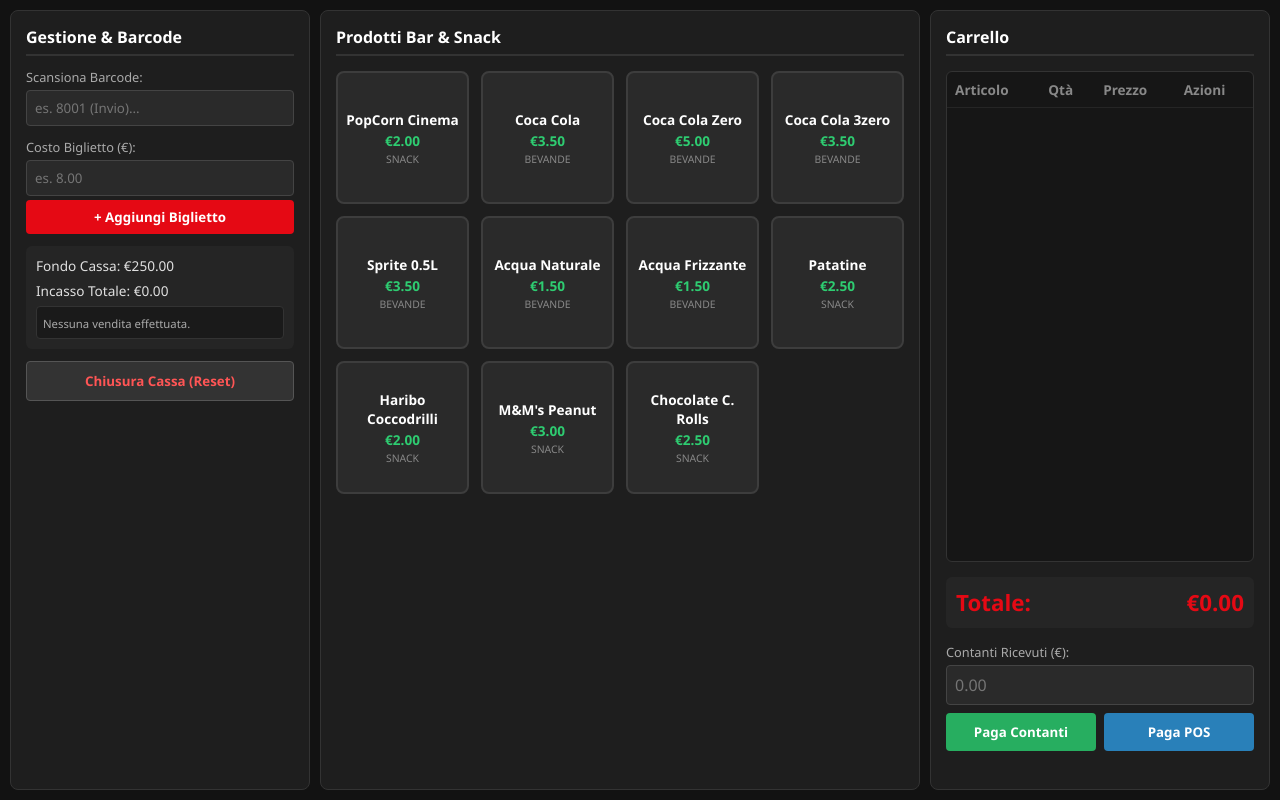
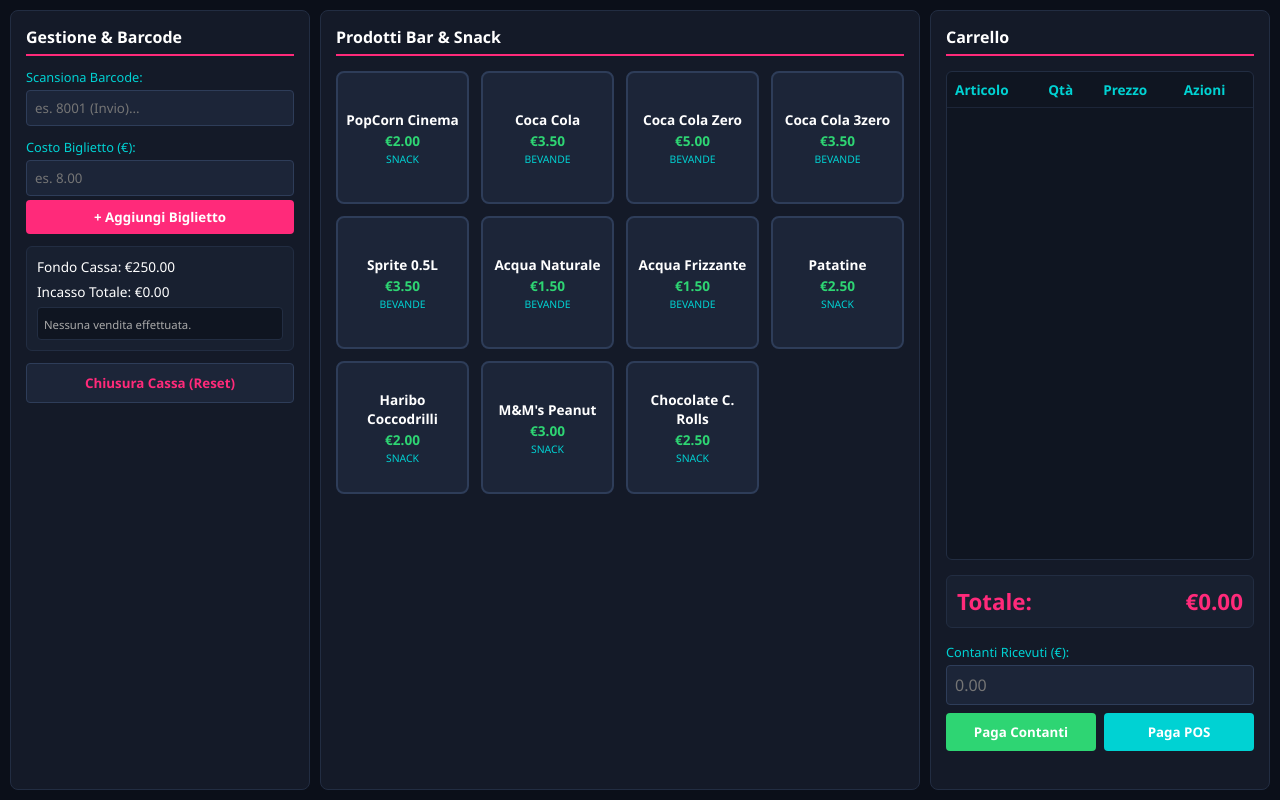
Before and after one commit to TheLissOfficial/cassacinematta, a plain HTML site: page index.html in a window 1280 px wide. Drawn offline with Linux system fonts and the light colour scheme.

Commit message:
Refactor CSS styles for improved design

```diff
--- a/style.css
+++ b/style.css
@@ -1,5 +1,6 @@
+/* Palette basata sul logo di Cine Lilla Mattarello[cite: 4] */
 * { box-sizing: border-box; margin: 0; padding: 0; font-family: 'Segoe UI', Tahoma, Geneva, Verdana, sans-serif; }
-body { background-color: #121212; color: #e0e0e0; height: 100vh; overflow: hidden; }
+body { background-color: #0b0f19; color: #ffffff; height: 100vh; overflow: hidden; }
 
 .pos-container {
     display: flex;
@@ -11,13 +12,13 @@ body { background-color: #121212; color: #e0e0e0; height: 100vh; overflow: hidde
 
 .sidebar-left {
     width: 300px;
-    background: #1e1e1e;
+    background: #141a28;
     border-radius: 8px;
     padding: 15px;
     display: flex;
     flex-direction: column;
     gap: 12px;
-    border: 1px solid #333;
+    border: 1px solid #222d42;
     overflow-y: auto;
 }
 
@@ -29,44 +30,45 @@ body { background-color: #121212; color: #e0e0e0; height: 100vh; overflow: hidde
 
 .ticket-input-group label {
     font-size: 0.8rem;
-    color: #aaa;
+    color: #00d2d3; /* Azzurro del logo */
 }
 
 .ticket-input-group input {
     padding: 8px;
-    background: #2a2a2a;
-    border: 1px solid #444;
+    background: #1c2538;
+    border: 1px solid #2e3d59;
     color: #fff;
     border-radius: 4px;
 }
 
 .session-info {
-    background: #252525;
+    background: #182030;
     padding: 10px;
     border-radius: 6px;
     font-size: 0.85rem;
     display: flex;
     flex-direction: column;
     gap: 6px;
+    border: 1px solid #222d42;
 }
 
 .sales-stats {
     max-height: 120px;
     overflow-y: auto;
-    background: #1a1a1a;
+    background: #0f1521;
     padding: 6px;
     border-radius: 4px;
-    border: 1px solid #333;
+    border: 1px solid #222d42;
 }
 
 .main-center {
     flex: 1;
-    background: #1e1e1e;
+    background: #141a28;
     border-radius: 8px;
     padding: 15px;
     display: flex;
     flex-direction: column;
-    border: 1px solid #333;
+    border: 1px solid #222d42;
     overflow-y: auto;
 }
 
@@ -79,8 +81,8 @@ body { background-color: #121212; color: #e0e0e0; height: 100vh; overflow: hidde
 
 .product-btn {
     aspect-ratio: 1 / 1;
-    background: #2a2a2a;
-    border: 2px solid #3d3d3d;
+    background: #1c2538;
+    border: 2px solid #2e3d59;
     border-radius: 8px;
     color: white;
     display: flex;
@@ -94,8 +96,8 @@ body { background-color: #121212; color: #e0e0e0; height: 100vh; overflow: hidde
 }
 
 .product-btn:hover {
-    background: #353535;
-    border-color: #e50914;
+    background: #243048;
+    border-color: #ff2a7a; /* Fucsia del logo */
     transform: translateY(-2px);
 }
 
@@ -103,38 +105,39 @@ body { background-color: #121212; color: #e0e0e0; height: 100vh; overflow: hidde
     font-size: 0.85rem;
     font-weight: bold;
     margin-bottom: 2px;
+    color: #ffffff;
 }
 
 .product-price {
     font-size: 0.85rem;
-    color: #2ecc71;
+    color: #2ed573; /* Verde del logo */
     font-weight: bold;
 }
 
 .product-category {
     font-size: 0.65rem;
-    color: #888;
+    color: #00d2d3; /* Azzurro del logo */
     margin-top: 2px;
     text-transform: uppercase;
 }
 
 .sidebar-right {
     width: 340px;
-    background: #1e1e1e;
+    background: #141a28;
     border-radius: 8px;
     padding: 15px;
     display: flex;
     flex-direction: column;
     gap: 15px;
-    border: 1px solid #333;
+    border: 1px solid #222d42;
 }
 
 .cart-table-wrapper {
     flex: 1;
     overflow-y: auto;
-    background: #161616;
+    background: #0f1521;
     border-radius: 6px;
-    border: 1px solid #333;
+    border: 1px solid #222d42;
 }
 
 .cart-table {
@@ -146,15 +149,16 @@ body { background-color: #121212; color: #e0e0e0; height: 100vh; overflow: hidde
 .cart-table th, .cart-table td {
     padding: 8px;
     text-align: left;
-    border-bottom: 1px solid #252525;
+    border-bottom: 1px solid #1c2538;
 }
 
-.cart-table th { color: #888; }
+.cart-table th { color: #00d2d3; }
 
 .cart-summary {
-    background: #252525;
+    background: #182030;
     padding: 10px;
     border-radius: 6px;
+    border: 1px solid #222d42;
 }
 
 .total-row {
@@ -162,7 +166,7 @@ body { background-color: #121212; color: #e0e0e0; height: 100vh; overflow: hidde
     justify-content: space-between;
     font-size: 1.4rem;
     font-weight: bold;
-    color: #e50914;
+    color: #ff2a7a; /* Fucsia del logo */
 }
 
 .payment-section {
@@ -179,13 +183,13 @@ body { background-color: #121212; color: #e0e0e0; height: 100vh; overflow: hidde
 
 .cash-input-group label {
     font-size: 0.8rem;
-    color: #aaa;
+    color: #00d2d3;
 }
 
 .cash-input-group input {
     padding: 8px;
-    background: #2a2a2a;
-    border: 1px solid #444;
+    background: #1c2538;
+    border: 1px solid #2e3d59;
     color: white;
     font-size: 1rem;
     border-radius: 4px;
@@ -207,13 +211,13 @@ body { background-color: #121212; color: #e0e0e0; height: 100vh; overflow: hidde
 
 h2 {
     font-size: 1rem;
-    color: #fff;
-    border-bottom: 2px solid #333;
+    color: #ffffff;
+    border-bottom: 2px solid #ff2a7a; /* Fucsia del logo */
     padding-bottom: 6px;
 }
 
 .btn-action {
-    background: #e50914;
+    background: #ff2a7a; /* Fucsia del logo */
     color: white;
     border: none;
     padding: 8px;
@@ -221,27 +225,27 @@ h2 {
     font-weight: bold;
     cursor: pointer;
 }
-.btn-action:hover { background: #f6121d; }
+.btn-action:hover { background: #ff4d8d; }
 
-.btn-success { background: #27ae60; color: white; }
-.btn-success:hover { background: #2ecc71; }
+.btn-success { background: #2ed573; color: white; /* Verde del logo */ }
+.btn-success:hover { background: #26af5c; }
 
-.btn-info { background: #2980b9; color: white; }
-.btn-info:hover { background: #3498db; }
+.btn-info { background: #00d2d3; color: white; /* Azzurro del logo */ }
+.btn-info:hover { background: #00b4b5; }
 
 .btn-danger {
-    background: #333;
-    color: #ff5555;
-    border: 1px solid #555;
+    background: #1c2538;
+    color: #ff2a7a;
+    border: 1px solid #2e3d59;
     padding: 10px;
     border-radius: 4px;
     font-weight: bold;
     cursor: pointer;
 }
-.btn-danger:hover { background: #444; }
+.btn-danger:hover { background: #243048; }
 
 .error-msg {
-    color: #ff5555;
+    color: #ff2a7a;
     font-size: 0.8rem;
     height: 15px;
 }
@@ -251,7 +255,7 @@ h2 {
     position: fixed;
     top: 0; left: 0;
     width: 100vw; height: 100vh;
-    background: rgba(0,0,0,0.8);
+    background: rgba(11, 15, 25, 0.85);
     display: flex;
     justify-content: center;
     align-items: center;
@@ -259,29 +263,29 @@ h2 {
 }
 
 .modal-content {
-    background: #1e1e1e;
+    background: #141a28;
     padding: 30px;
     border-radius: 10px;
     text-align: center;
-    border: 2px solid #27ae60;
+    border: 2px solid #2ed573;
     width: 320px;
 }
 
-.modal-content h3 { color: #27ae60; margin-bottom: 15px; }
+.modal-content h3 { color: #2ed573; margin-bottom: 15px; }
 
 .change-amount {
     font-size: 2.2rem;
     font-weight: bold;
-    color: #fff;
+    color: #ffffff;
     margin: 15px 0;
 }
 
 .modal-input {
     padding: 8px;
     width: 100%;
-    background: #2a2a2a;
-    border: 1px solid #444;
-    color: white;
+    background: #1c2538;
+    border: 1px solid #2e3d59;
+    color: rgb(255, 255, 255);
     border-radius: 4px;
     font-size: 1.2rem;
     text-align: center;
```
